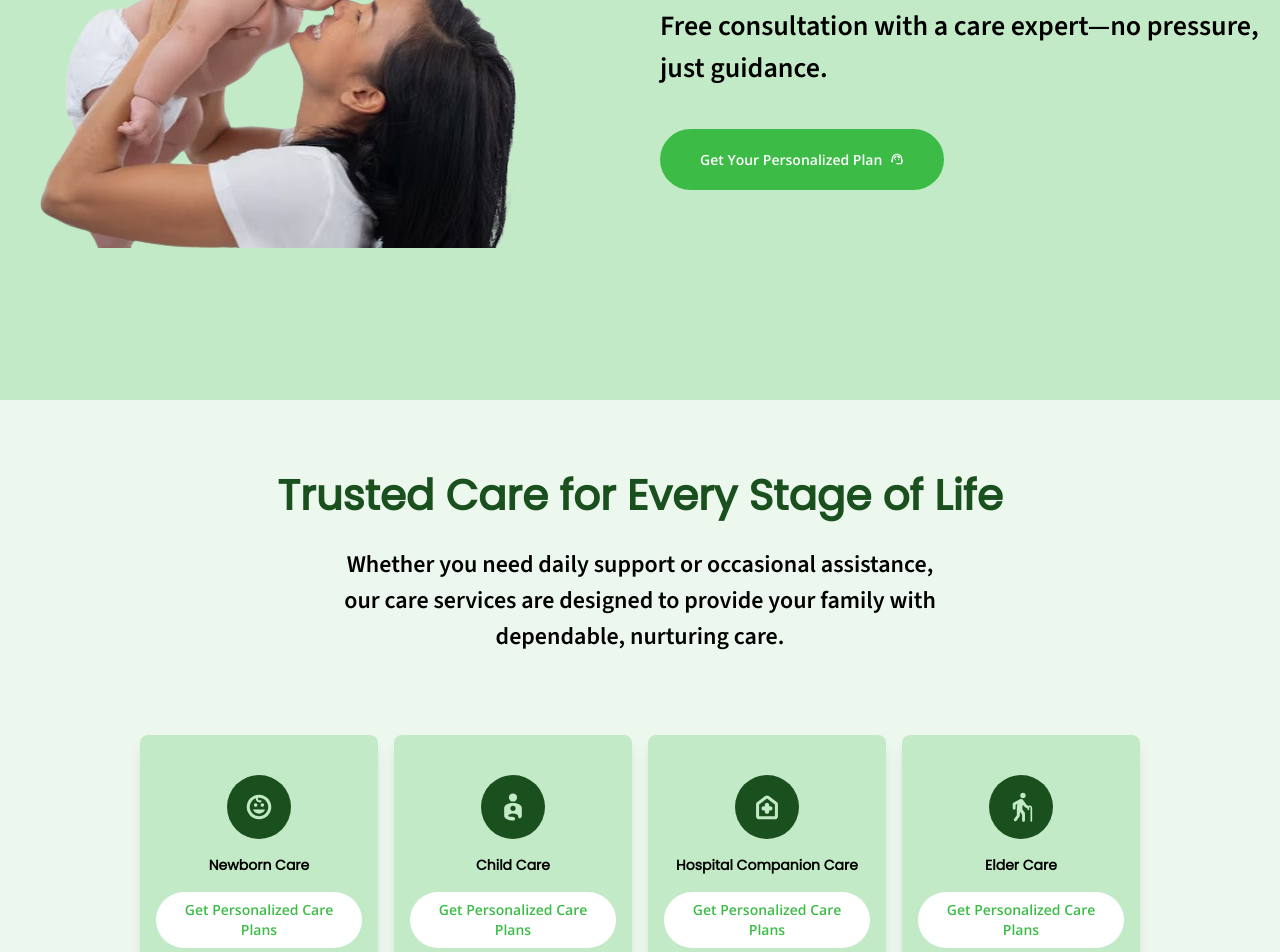
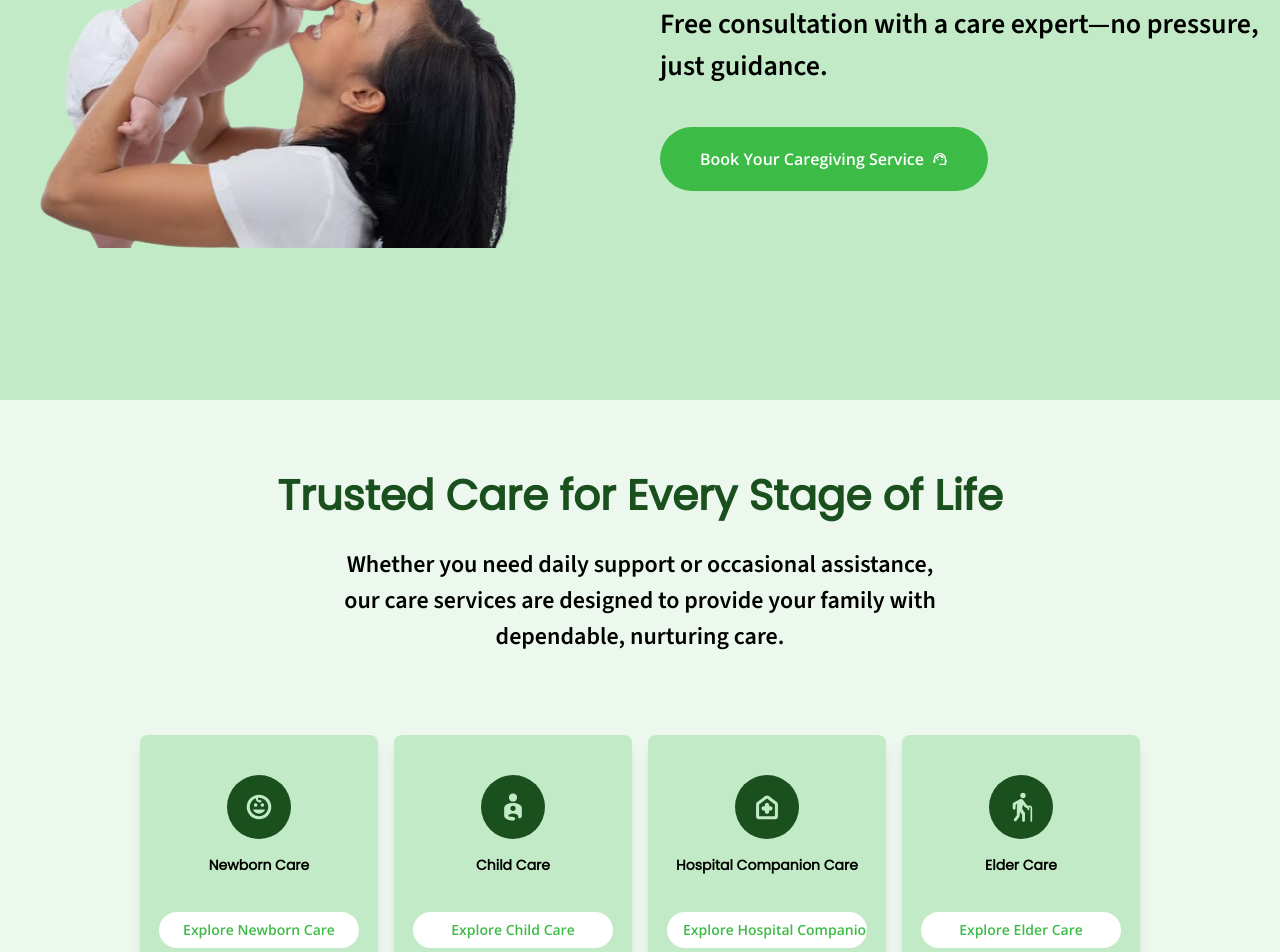
Before and after one commit to Care-Mel/care-mel-frontend, a React (Vite) app: page / in a window 1280 px wide. Shown: the part 400-1352 px from the top of the page. Built offline with nearby package versions, Linux system fonts and the light colour scheme.

Commit message:
feat: update button texts and improve layout for Footer, About Us, CaregiverSection, Collaborate, HeroBanner, Testimonial, and Services components; enhance user experience and visual consistency

```diff
--- a/src/components/Footer.jsx
+++ b/src/components/Footer.jsx
@@ -105,7 +105,7 @@ const Footer = ({ classData }) => {
                   <img src={icon5} /> <span>09 - 773 709 015</span>
                 </p>
                 <span className="text-sm font-medium ms-8 ">
-                  (Office Hours 9 to 6)
+                  (Office Hours 9 to 5)
                 </span>
               </p>
               <p className="mt-5 font-semibold">
--- a/src/components/Home/AboutUs.jsx
+++ b/src/components/Home/AboutUs.jsx
@@ -67,10 +67,10 @@ const AboutUs = ({ classData }) => {
               </div>
             </div>
             <div className="mt-4">
-              <h3 className="text-[14px] font-semibold">{data.title}</h3>
+              <h3 className="text-[14px] font-semibold mb-5">{data.title}</h3>
             </div>
-            <button className="bg-white open-sans text-primary text-sm font-bold px-4 py-2 rounded-full mt-4">
-              <p>Get Personalized Care Plans</p>
+            <button className="bg-white open-sans truncate w-[200px] overflow-hidden text-primary text-sm font-bold px-4 py-2 rounded-full mt-4 hover:bg-primary hover:text-white transition-colors duration-300">
+              <p className="">Explore {data.title}</p>
             </button>
           </div>
         ))}
--- a/src/components/Home/CaregiverSection.jsx
+++ b/src/components/Home/CaregiverSection.jsx
@@ -27,7 +27,7 @@ const CaregiverSection = () => {
               href="https://m.me/197568866770556?source=qr_link_share"
               className="flex sm:inline-flex gap-4 mt-4 px-6 py-4 hover:scale-95 font-bold border border-white rounded-full bg-white text-primary transition duration-300"
             >
-              <p>Get Personalized Care Plans</p>
+              <p>Find Your Caregiver</p>
               <img src={icon} />
             </a>
           </div>
--- a/src/components/Home/Collaborate.jsx
+++ b/src/components/Home/Collaborate.jsx
@@ -35,7 +35,7 @@ const Collaborate = () => {
               Successful Served Duties
             </h3>
             <p className="sm:text-[32px] md:text-[18px] lg:text-[32px] mt-2 font-bold">
-              <Number n={150} />+ Duties
+              <Number n={200} />+ Duties
             </p>
           </div>
           <div className="mb-4 md:mb-0 text-white py-5 md:px-10 md:p-0 rounded-3xl">
--- a/src/components/Home/HeroBanner.jsx
+++ b/src/components/Home/HeroBanner.jsx
@@ -38,9 +38,9 @@ const HeroBanner = () => {
             <a
               href="https://m.me/197568866770556?source=qr_link_share"
               target="_blank"
-              className="inline-flex items-center mt-10 bg-primary md:text-[14px] text-[16px] font-semibold text-white py-5 px-10 rounded-full hover:bg-green-600 transition duration-200"
+              className="inline-flex items-center mt-10 bg-primary text-[16px]  font-semibold text-white py-5 px-10 rounded-full hover:bg-green-600 transition duration-200"
             >
-              <span className="open-sans"> Get Your Personalized Plan</span>
+              <span className="open-sans"> Book Your Caregiving Service</span>
               <MdSupportAgent className="inline-block ml-2" />
             </a>
           </div>
--- a/src/components/Home/testmonial/Testmonial.jsx
+++ b/src/components/Home/testmonial/Testmonial.jsx
@@ -1,6 +1,6 @@
 import { useState } from "react";
-import { IoIosArrowForward } from "react-icons/io";
-import { IoIosArrowBack } from "react-icons/io";
+import { IoIosArrowForward, IoIosArrowBack } from "react-icons/io";
+import { motion } from "framer-motion"; // Import motion
 import testing from "./../../../assets/image/home/testing.svg";
 
 const testimonials = [
@@ -34,7 +34,7 @@ const Testmonial = () => {
     );
   };
 
-  const { quote, description, name, service } = testimonials[currentIndex];
+  const { quote, description, service } = testimonials[currentIndex];
 
   return (
     <div className="mx-auto px-5 md:px-10 lg:px-0 pb-[64px] lg:w-[1000px] ">
@@ -53,16 +53,22 @@ const Testmonial = () => {
             >
               <IoIosArrowBack className="" size={20} />
             </button>
-            <div className="mb-5 md:mb-0 p-5 lg:px-10 md:bg-white h-[300px] md:h-auto ">
+            <motion.div
+              className="mb-5 md:mb-0 p-5 lg:px-10 md:bg-white h-[300px] md:h-auto"
+              key={currentIndex} // Use key to trigger animation on index change
+              initial={{ opacity: 0, x: -50 }} // Initial state
+              animate={{ opacity: 1, x: 0 }} // Animate to this state
+              exit={{ opacity: 0, x: 50 }} // Exit state
+              transition={{ duration: 0.5 }} // Transition duration
+            >
               <div className="text-[20px] text-pridark font-bold mb-4">
-                <p className="">{quote}</p>
+                <p>{quote}</p>
               </div>
               <p className="text-[16px]">{description}</p>
               <div className="md:flex justify-between pt-5">
-                {/* <p className="font-bold text-primary">{name}</p> */}
                 <p className="text-primary fon-bold">{service}</p>
               </div>
-            </div>
+            </motion.div>
             <button
               onClick={previousTestimonial}
               className="md:hidden mx-2 px-4 py-4 bg-sub text-pridark rounded-full md:hover:bg-green-700 md:hover:text-white active:scale-90"
@@ -80,7 +86,8 @@ const Testmonial = () => {
             {testimonials.map((_, index) => (
               <div
                 key={index}
-                className={`w-8 h-2 mx-1 ${
+                onClick={() => setCurrentIndex(index)}
+                className={`w-8 h-2 mx-1 cursor-pointer ${
                   index === currentIndex ? "bg-pridark" : "bg-gray-300"
                 }`}
               ></div>
--- a/src/components/Service/Services.jsx
+++ b/src/components/Service/Services.jsx
@@ -59,8 +59,8 @@ function Services() {
                   {card.description}
                 </p>
               </div>
-              <button className="bg-white text-primary font-bold py-4 px-4 rounded-full inline-flex items-center">
-                <span>Get Personalized Care Plans</span>
+              <button className="bg-white text-primary font-bold py-4 px-4 rounded-full inline-flex justify-center items-center">
+                <span>Explore {card.title}</span>
               </button>
             </div>
           </div>
```
